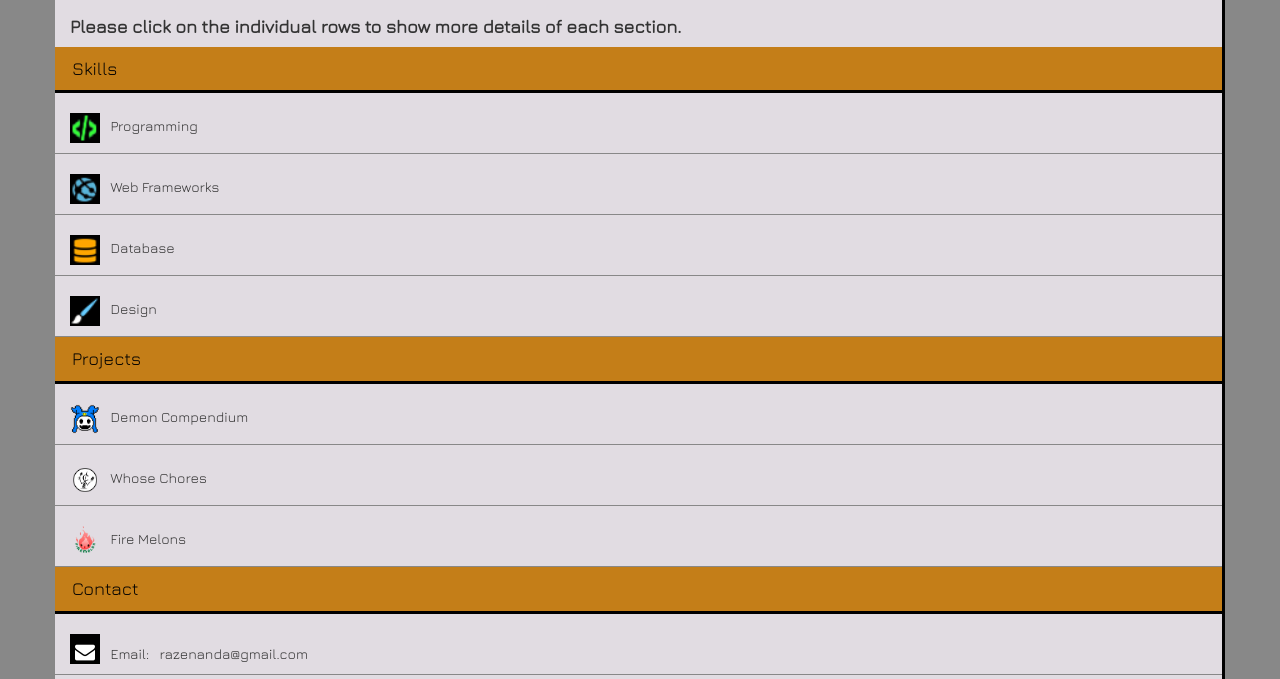
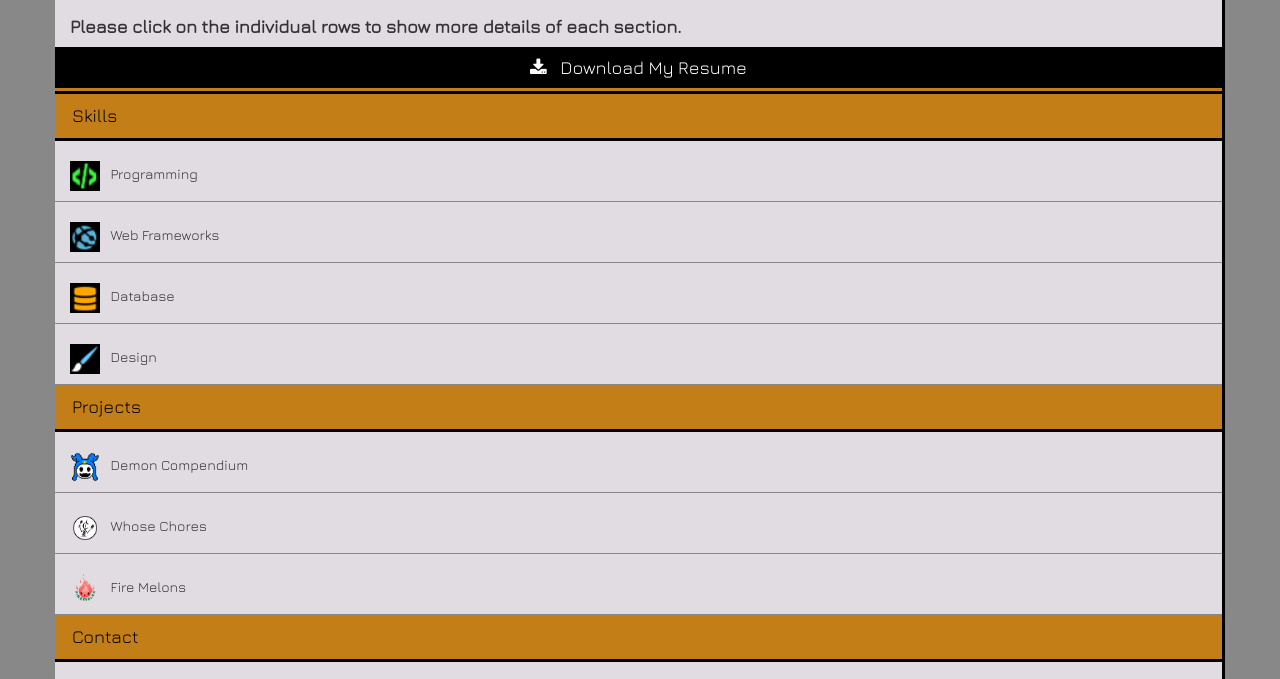
Before and after one commit to Razelot/kontol, a plain HTML site: page index.html in a window 1280 px wide. Shown: the part 640-1319 px from the top of the page. Drawn offline with nearby package versions, Linux system fonts and the light colour scheme.

Commit message:
move resume download button

```diff
--- a/index.html
+++ b/index.html
@@ -129,8 +129,14 @@
     </div>
     <h4><strong>Please click on the individual rows to show more details of each section.</strong></h4>
   </div>
+  <!-- RESUME -->
+  <div class="content-body" id="resume">
+    <button class="btn-outline" onclick="window.open('./resume_cv.pdf')" >
+      <h4><i class="fa fa-download"></i> &nbsp; Download My Resume</h4>
+    </button>
+  </div>
   <!-- SKILL SECTION  -->
-  <div class="row content-subheader">
+  <div class="row content-subheader" style="border-top: solid black;">
     <h4 class="col-xs-4">Skills</h4>
   </div>
   <div class="content-body">
@@ -438,13 +444,9 @@
       </div>
     </div>
   </div>
-  <!-- RESUME -->
-  <div class="content-body" id="resume">
-    <button class="btn-outline" onclick="window.open('./resume_cv.pdf')" >
-      <h4><i class="fa fa-download"></i> &nbsp; Download My Resume</h4>
-    </button>
-  </div>
 </div>
+
+
 
 <!-- FOOTER -->
 <!-- <footer class="text-center">
```
